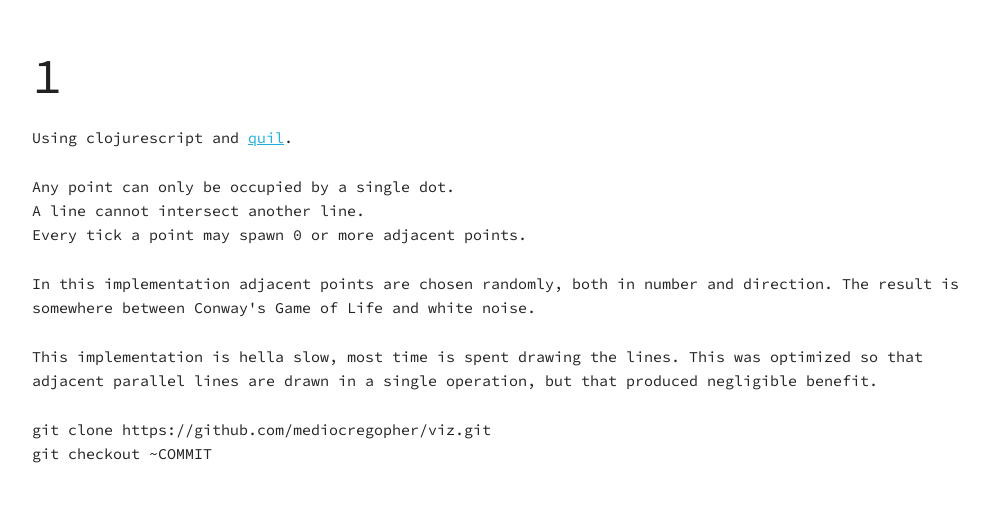
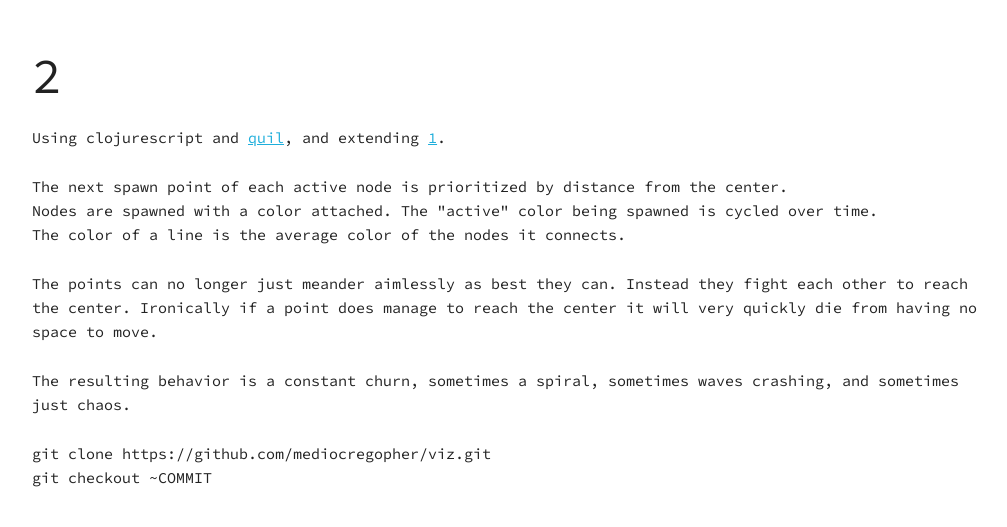
Before and after one commit to mediocregopher/viz, a plain HTML site: page index.html in a window 1280 px wide. Shown: the part 220-747 px from the top of the page, without its empty margins (128-1135 px from the left). Drawn offline with Linux system fonts and the light colour scheme; a script that the page names is missing.

Commit message:
prepare for release 2

```diff
--- a/index.html
+++ b/index.html
@@ -23,26 +23,29 @@
         <div class="container">
             <div class="row" style="margin-top: 10%; margin-bottom:1%;">
                 <div class="twelve column">
-                    <h1>1</h1>
+                    <h1>2</h1>
                     <p>
                     Using clojurescript and
-                    <a href="http://quil.info">quil</a>.
+                    <a href="http://quil.info">quil</a>, and extending
+                    <a href="1">1</a>.
                     </p>
                     <p>
-                    Any point can only be occupied by a single dot.</br>
-                    A line cannot intersect another line.</br>
-                    Every tick a point may spawn 0 or more adjacent points.
+                    The next spawn point of each active node is prioritized by
+                    distance from the center.</br>
+                    Nodes are spawned with a color attached. The "active" color
+                    being spawned is cycled over time.</br>
+                    The color of a line is the average color of the nodes it
+                    connects.</br>
                     </p>
                     <p>
-                    In this implementation adjacent points are chosen randomly,
-                    both in number and direction. The result is somewhere between
-                    Conway's Game of Life and white noise.
+                    The points can no longer just meander aimlessly as best they
+                    can. Instead they fight each other to reach the center.
+                    Ironically if a point does manage to reach the center it
+                    will very quickly die from having no space to move.
                     </p>
                     <p>
-                    This implementation is hella slow, most time is spent drawing
-                    the lines. This was optimized so that adjacent parallel lines
-                    are drawn in a single operation, but that produced negligible
-                    benefit.
+                    The resulting behavior is a constant churn, sometimes a
+                    spiral, sometimes waves crashing, and sometimes just chaos.
                     </p>
 
                     <!-- (#_#) -->
```
Also changed, not shown: 2 other files.
